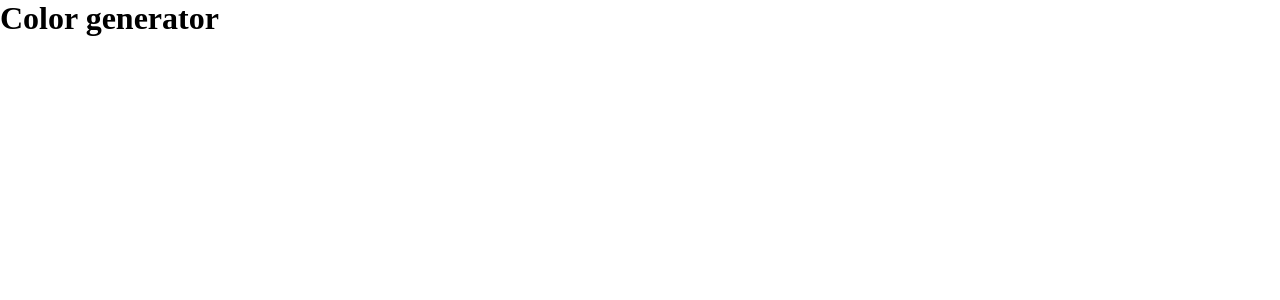
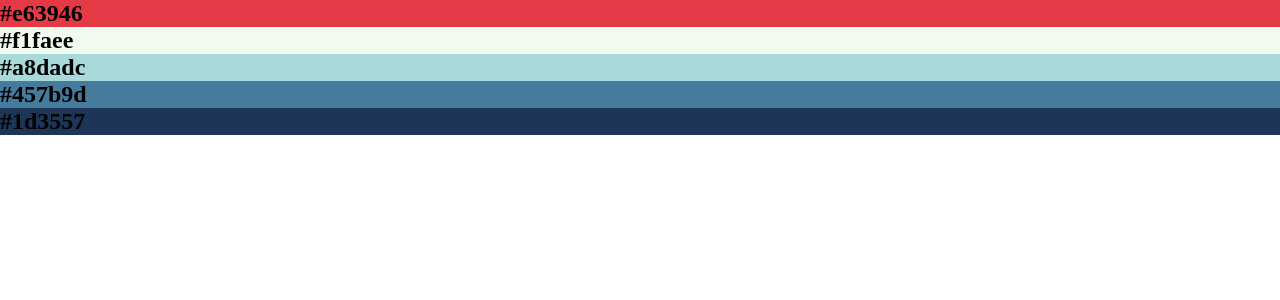
Before and after one commit to BIazeStorm/color-palette-generator, a React (Vite) app: page / in a window 1280 px wide. Shown: the top 300 px of the page. Built offline with nearby package versions, Linux system fonts and the light colour scheme.

Commit message:
refactor: implement prop drilling for static color data

```diff
--- a/src/App.jsx
+++ b/src/App.jsx
@@ -1,14 +1,22 @@
+import React from 'react'
+import Palette from './components/Palette'
 import './App.css'
 
 function App() {
 
+  const staticColors = [
+    { id: 1, hex: '#e63946' },
+    { id: 2, hex: '#f1faee' },
+    { id: 3, hex: '#a8dadc' },
+    { id: 4, hex: '#457b9d' },
+    { id: 5, hex: '#1d3557' },
+  ];
+
   return (
-    <>
-      <div>
-        <h1>Color generator</h1>
-      </div>
-    </>
-  )
+    <div className="App">
+      <Palette colors={staticColors} />
+    </div>
+  );
 }
 
 export default App
--- a/src/components/ColorBlock.jsx
+++ b/src/components/ColorBlock.jsx
@@ -1,9 +1,9 @@
 import React from "react";
 
-function ColorBlock(){
+function ColorBlock({ hex }){
     return (
-        <div className="ColorBlock">
-            <h2>#000000</h2>
+        <div className="ColorBlock" style={{ backgroundColor: hex }}>
+            <h2>{hex}</h2>
         </div>
     );
 }
--- a/src/components/Palette.jsx
+++ b/src/components/Palette.jsx
@@ -1,14 +1,12 @@
 import React from "react";
 import ColorBlock from "./ColorBlock";
 
-function Palette() {
+function Palette({ colors }) {
     return (
         <div className="Palette">
-            <ColorBlock />
-            <ColorBlock />
-            <ColorBlock />
-            <ColorBlock />
-            <ColorBlock />
+            {colors.map((color) => (
+                <ColorBlock key={color.id} hex={color.hex} />
+            ))}
         </div>
     );
 }
```
